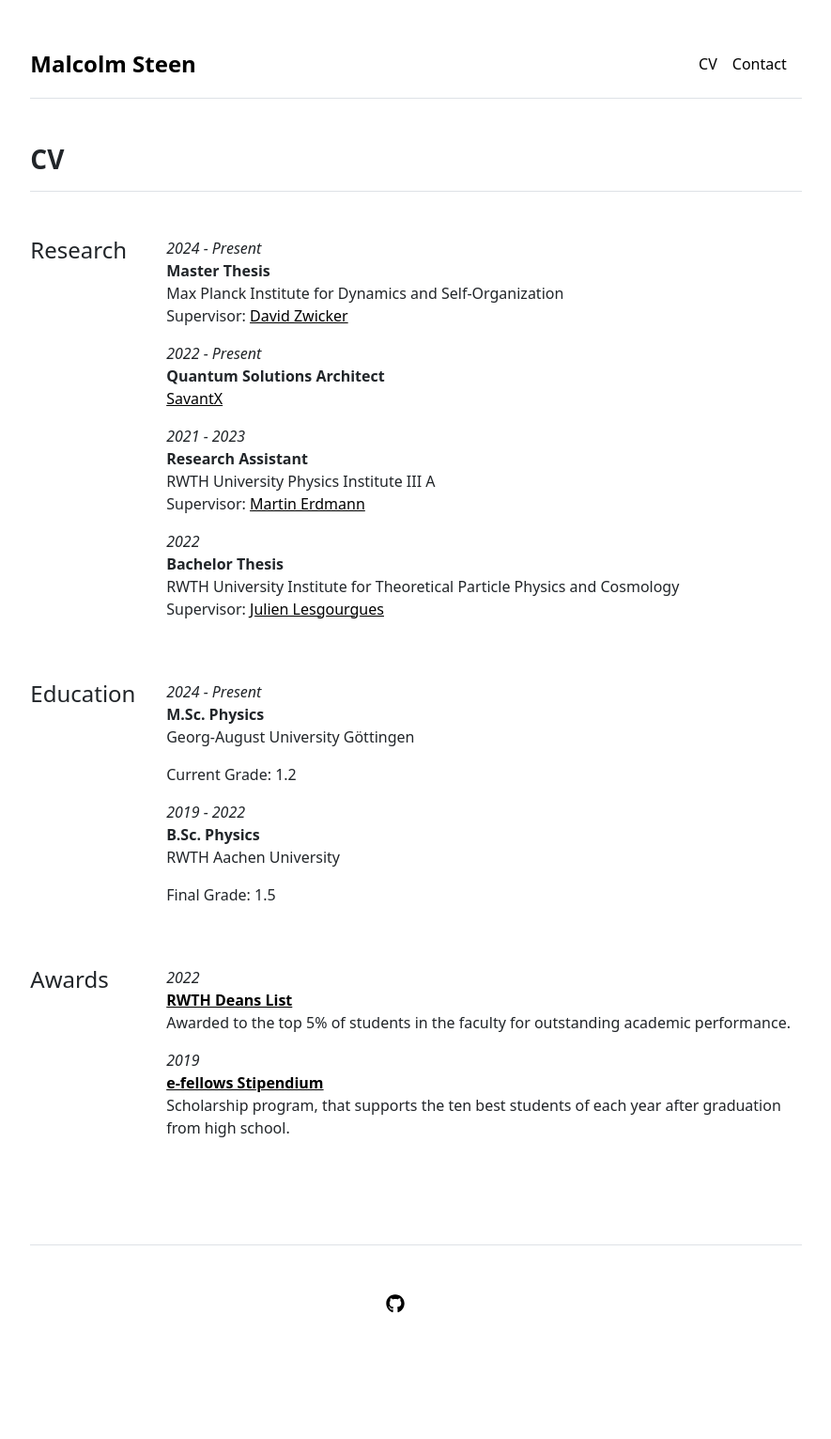
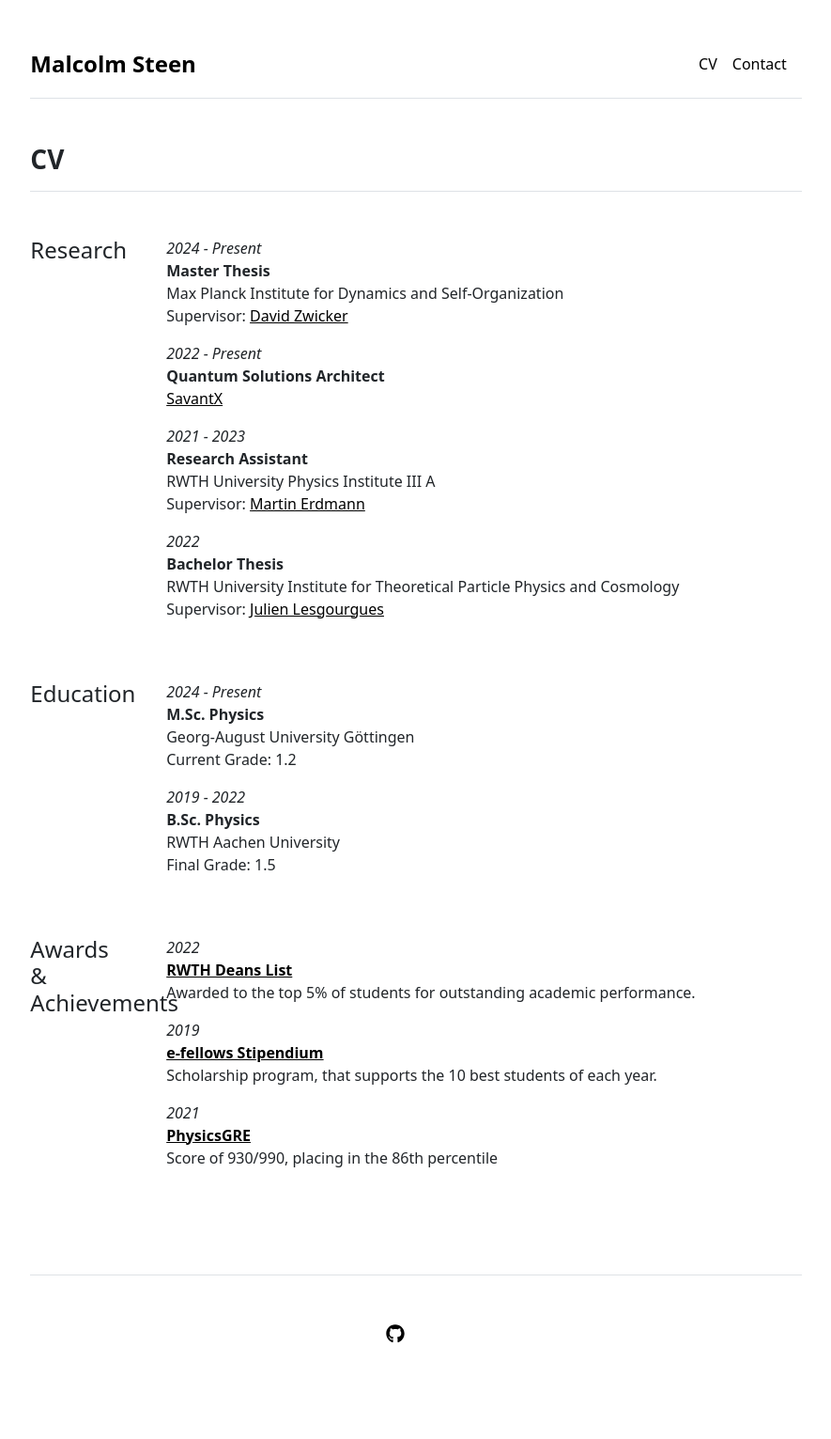
Before and after one commit to steenmalcolm/malcolmsteen, a Jekyll site: the page built from cv.md, in a window 1280 px wide. Shown: the whole page at 94% size, without its empty margins (197-1082 px from the left). Built offline with Jekyll 4.4.1, drawn with Linux system fonts in a browser that asks for light colours; before the commit the page ends 1499 px from its top, so only the background shows below that.

Commit message:
Change layout

```diff
--- a/_data/cv/awards.yaml
+++ b/_data/cv/awards.yaml
@@ -1,9 +1,13 @@
 - title: 'RWTH Deans List'
   link: 'https://www.rwth-aachen.de/cms/root/studium/lehre/exzellente-lehre/~dhky/dean-s-list/?lidx=1'
   year: '2022'
-  description: 'Awarded to the top 5% of students in the faculty for outstanding academic performance.'
+  description: 'Awarded to the top 5% of students for outstanding academic performance.'
 
 - title: 'e-fellows Stipendium'
   link: 'https://www.e-fellows.net/online-stipendium/willkommen-abiturient-maturant?utm_source=offline&utm_medium=urkunde&utm_campaign=stip-abi&efn_qcode=abitur2018'
   year: '2019'
-  description: 'Scholarship program, that supports the ten best students of each year after graduation from high school.'
+  description: 'Scholarship program, that supports the 10 best students of each year.'
+
+- title: 'PhysicsGRE'
+  year: '2021'
+  description: 'Score of 930/990, placing in the 86th percentile'
--- a/_layouts/cv.html
+++ b/_layouts/cv.html
@@ -41,19 +41,21 @@ layout: default
         {% for section in site.data.cv.education %}
         <p class="me-3 mb-0"><em>{{ section.year }}</em></p>
         <p class="fw-bold mb-0">{{ section.title }}</p>
-        <p>{{ section.description }}</p>
-        {% if section.grade.ongoing %}
-        <p class="mb-0">Current Grade: {{ section.grade.current }}</p>
-        {% else %}
-        <p class="mb-0">Final Grade: {{ section.grade }}</p>
-        {% endif %}
+        <p>{{ section.description }}
+          <br>
+          {% if section.grade.ongoing %}
+          Current Grade: {{ section.grade.current }}
+          {% else %}
+          Final Grade: {{ section.grade }}
+          {% endif %}
+        </p>
         <div class="mb-3"></div> <!-- empty line -->
         {% endfor %}
       </div>
     </div>
     <div class="row g-5 mb-5">
       <div class="col-md-2">
-        <h4>Awards</h4>
+        <h4>Awards & Achievements</h4>
       </div>
       <div class="col-md-10">
         {% for section in site.data.cv.awards %}
```
